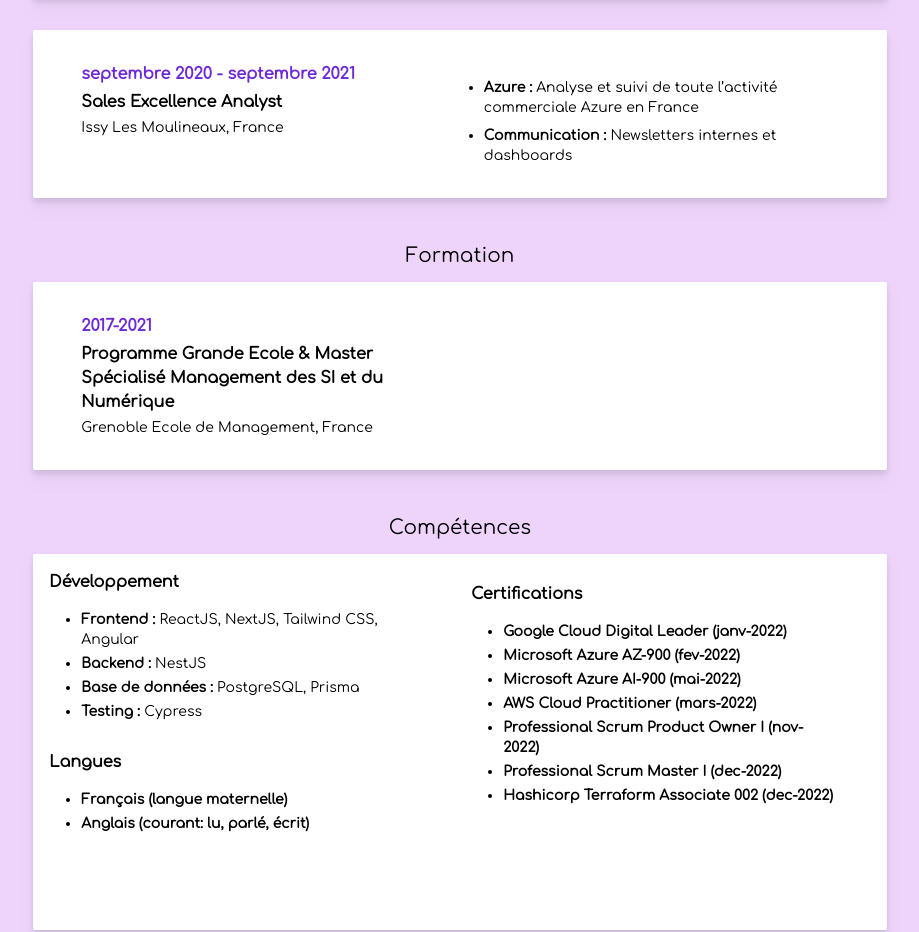
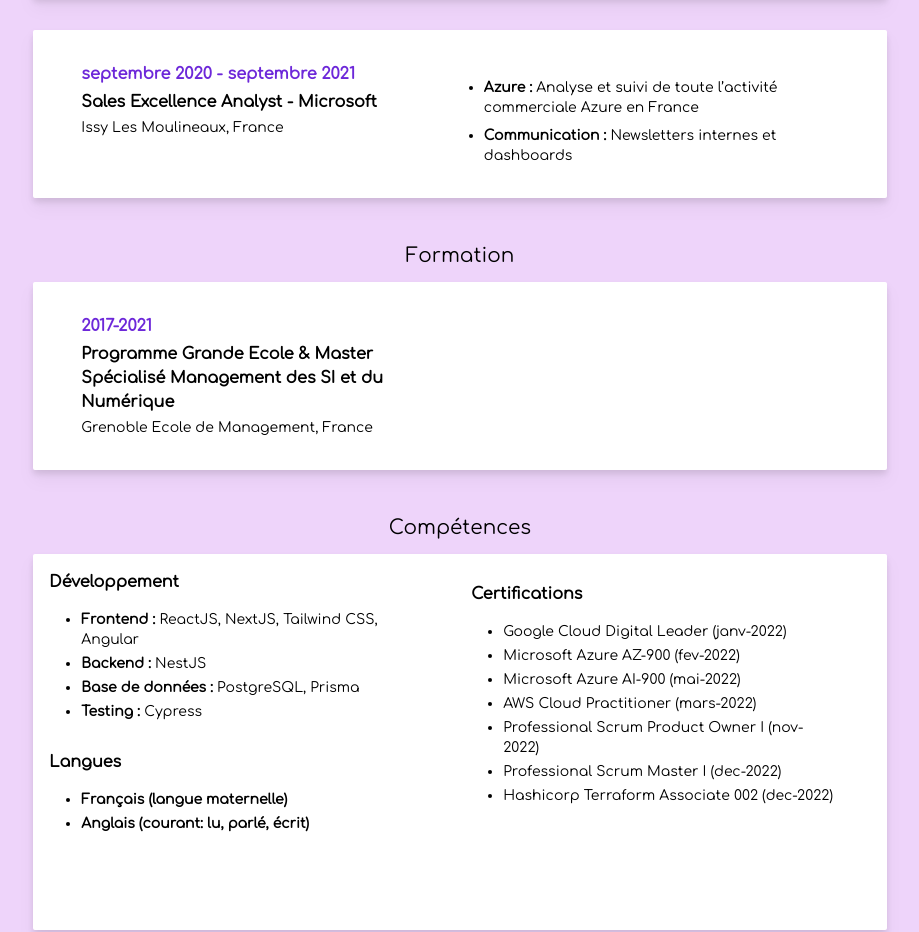
Before and after one commit to maelis1234/my-resume-front, a Next.js app: page /resume in a window 1280 px wide. Shown: the part 334-1266 px from the top of the page, without its empty margins (180-1099 px from the left). Built offline with nearby package versions, Linux system fonts and the light colour scheme.

Commit message:
fix : add company name on resume

```diff
--- a/src/pages/resume.tsx
+++ b/src/pages/resume.tsx
@@ -19,7 +19,7 @@ const Resume: NextPage = () => {
                 </div>
                 <Card
                     date='septembre 2021 - maintenant'
-                    jobTitle='Consultante Cloud & DevOps'
+                    jobTitle='Consultante Cloud & DevOps - Atos'
                     location='Bezons, France'
                     titleFirstMission='Projet HDH'
                     contentFirstMission='Développement d’une application utilisant ReactJS (NextJS), NestJS, PostgreSQL'
@@ -31,7 +31,7 @@ const Resume: NextPage = () => {
                 />
                 <Card
                     date='septembre 2020 - septembre 2021'
-                    jobTitle='Sales Excellence Analyst'
+                    jobTitle='Sales Excellence Analyst - Microsoft'
                     location='Issy Les Moulineaux, France'
                     titleFirstMission='Azure'
                     contentFirstMission='Analyse et suivi de toute l’activité commerciale Azure en France'
@@ -94,26 +94,16 @@ const Resume: NextPage = () => {
                         <div>
                             <h3 className='font-bold'>Certifications</h3>
                             <ul className='lg:px-8 lg:py-4 text-sm list-disc pl-4 space-y-1'>
-                                <li className='font-semibold'>
-                                    Google Cloud Digital Leader (janv-2022)
-                                </li>
-                                <li className='font-semibold'>
-                                    Microsoft Azure AZ-900 (fev-2022)
-                                </li>
-                                <li className='font-semibold'>
-                                    Microsoft Azure AI-900 (mai-2022)
-                                </li>
-                                <li className='font-semibold'>
-                                    AWS Cloud Practitioner (mars-2022)
-                                </li>
-                                <li className='font-semibold'>
+                                <li>Google Cloud Digital Leader (janv-2022)</li>
+                                <li>Microsoft Azure AZ-900 (fev-2022)</li>
+                                <li>Microsoft Azure AI-900 (mai-2022)</li>
+                                <li>AWS Cloud Practitioner (mars-2022)</li>
+                                <li>
                                     Professional Scrum Product Owner I
                                     (nov-2022)
                                 </li>
-                                <li className='font-semibold'>
-                                    Professional Scrum Master I (dec-2022)
-                                </li>
-                                <li className='font-semibold'>
+                                <li>Professional Scrum Master I (dec-2022)</li>
+                                <li>
                                     Hashicorp Terraform Associate 002 (dec-2022)
                                 </li>
                             </ul>
```
